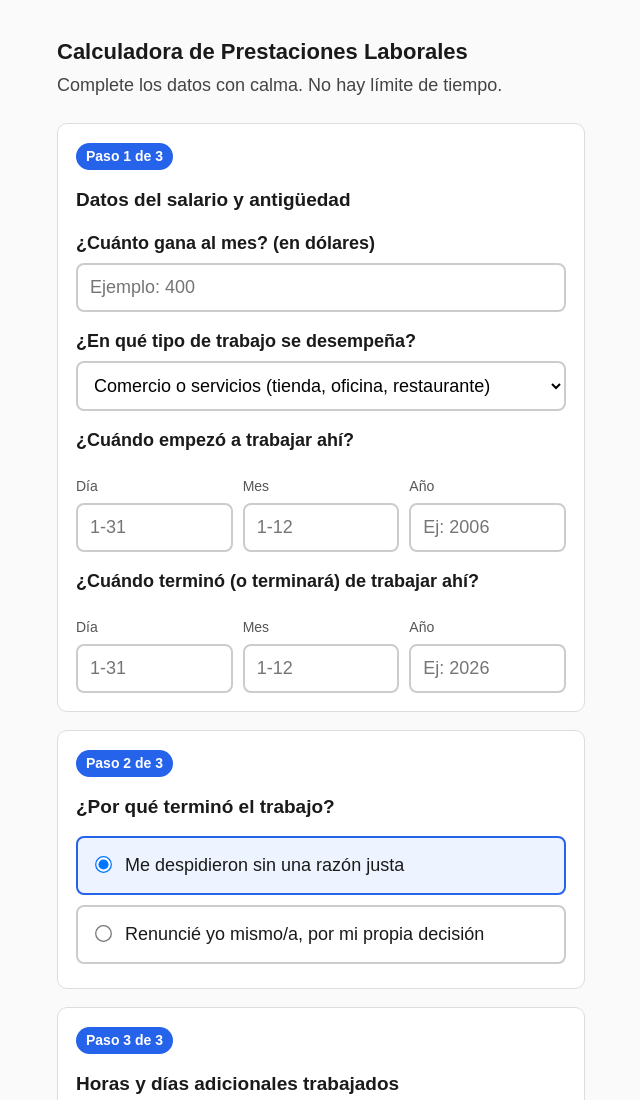
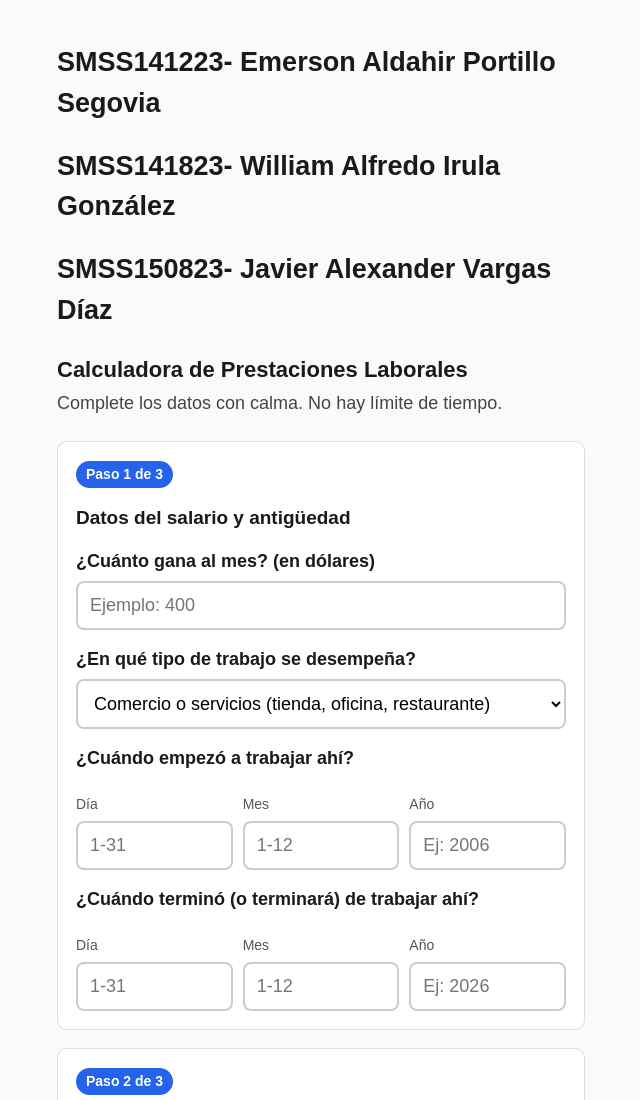
Before and after one commit to Emerson1423/Avance-Semana-9, a plain HTML site: page index.html in a window 1280 px wide. Shown: the top 1100 px of the page, without its empty margins (319-959 px from the left). Drawn offline with Linux system fonts and the light colour scheme.

Commit message:
Add student names to index.html

```diff
--- a/index.html
+++ b/index.html
@@ -172,6 +172,9 @@
 </head>
 <body>
 
+    <h2>SMSS141223- Emerson Aldahir Portillo Segovia </h2>
+    <h2>SMSS141823- William Alfredo Irula González </h2>
+    <h2>SMSS150823- Javier Alexander Vargas Díaz  </h2>
     <h1>Calculadora de Prestaciones Laborales</h1>
     <p class="subtitulo">Complete los datos con calma. No hay límite de tiempo.</p>
 
```
